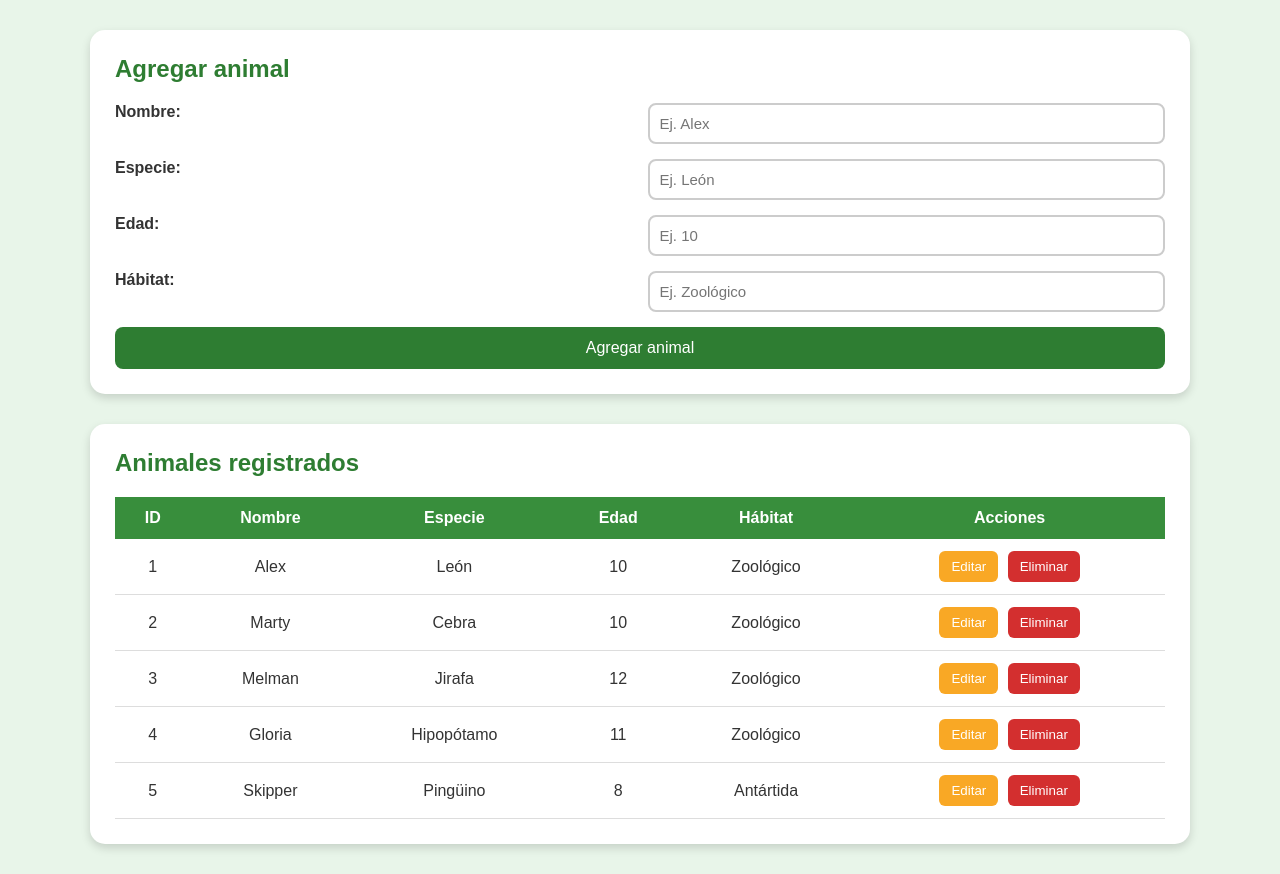
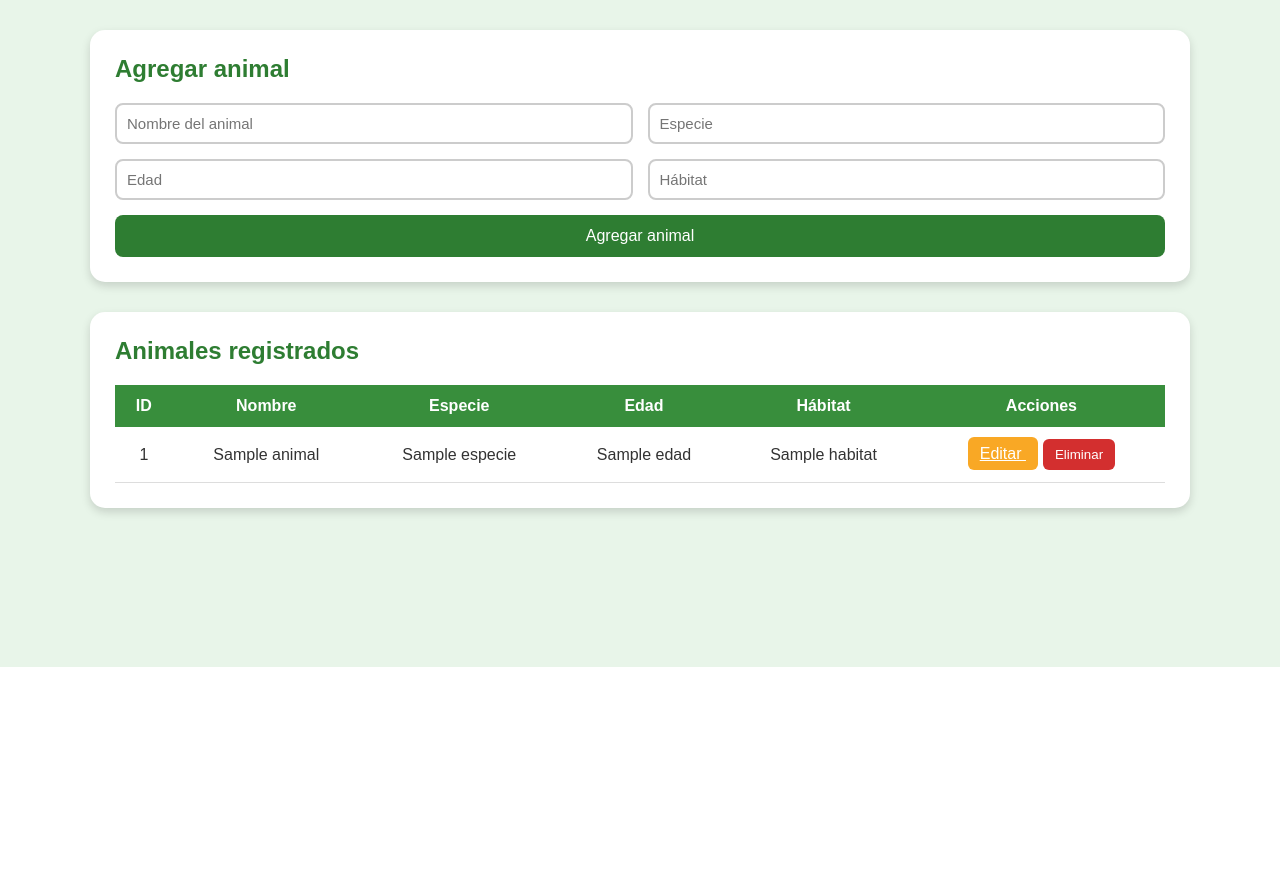
Before and after one commit to Carta-Diamond/zoo, a Flask app: template templates/index.html in a window 1280 px wide. Shown: the part 133-1007 px from the top of the page. After the commit the page ends 800 px from the top, so only its background shows below. Run offline with Flask 3, Linux system fonts and the light colour scheme; the template is opened without the code that fills it: most values are stand-ins (such as "Sample title", 1, 10 or a date in 2020).

Commit message:
Implement CRUD functionality for animal management with Flask and MySQL

```diff
--- a/app.py
+++ b/app.py
@@ -1,10 +1,53 @@
-from flask import Flask, render_template
+from flask import Flask, render_template, request, redirect, url_for
+from persistance.db import (
+    crear_tabla, listar_animales, agregar_animal,
+    obtener_animal, actualizar_animal, eliminar_animal
+)
 
 app = Flask(__name__)
 
-@app.route('/')
+crear_tabla()
+
+@app.route("/")
 def index():
-    return render_template('index.html')
+    return render_template(
+        "index.html",
+        animales=listar_animales()
+    )
 
-if __name__ == '__main__':
+@app.route("/agregar", methods=["POST"])
+def agregar():
+    nombre = request.form["nombre"].strip()
+    especie = request.form["especie"].strip()
+    edad = int(request.form["edad"])
+    habitat = request.form["habitat"].strip()
+
+    agregar_animal(nombre, especie, edad, habitat)
+    return redirect(url_for("index"))
+
+@app.route("/editar/<int:id>", methods=["GET", "POST"])
+def editar(id):
+    animal = obtener_animal(id)
+
+    if animal is None:
+        return redirect(url_for("index"))
+
+    if request.method == "POST":
+        actualizar_animal(
+            id,
+            request.form["nombre"].strip(),
+            request.form["especie"].strip(),
+            int(request.form["edad"]),
+            request.form["habitat"].strip()
+        )
+        return redirect(url_for("index"))
+
+    return render_template("editar.html", animal=animal)
+
+@app.route("/eliminar/<int:id>", methods=["POST"])
+def eliminar(id):
+    eliminar_animal(id)
+    return redirect(url_for("index"))
+
+if __name__ == "__main__":
     app.run()
--- a/requirements.txt
+++ b/requirements.txt
@@ -1,3 +1,4 @@
 Flask==3.1.3
 SQLAlchemy ==2.0.54
 pytest == 8.4.2
+mysql-connector-python==8.1.0
--- a/templates/index.html
+++ b/templates/index.html
@@ -18,18 +18,18 @@
             <section class="formulario">
                 <h2>Agregar animal</h2>
 
-                <form>
-                    <label for="nombre">Nombre:</label>
-                    <input type="text" id="nombre" placeholder="Ej. Alex">
+                <form action="{{ url_for('agregar') }}" method="POST">
+                    <input type="text" id="nombre" name="nombre"
+                        placeholder="Nombre del animal" required>
 
-                    <label for="especie">Especie:</label>
-                    <input type="text" id="especie" placeholder="Ej. León">
+                    <input type="text" id="especie" name="especie"
+                        placeholder="Especie" required>
 
-                    <label for="edad">Edad:</label>
-                    <input type="number" id="edad" placeholder="Ej. 10">
+                    <input type="number" id="edad" name="edad"
+                        placeholder="Edad" min="0" required>
 
-                    <label for="habitat">Hábitat:</label>
-                    <input type="text" id="habitat" placeholder="Ej. Zoológico">
+                    <input type="text" id="habitat" name="habitat"
+                        placeholder="Hábitat" required>
 
                     <button type="submit" class="btn-agregar">
                         Agregar animal
@@ -54,66 +54,36 @@
                     </thead>
 
                     <tbody>
+                        {% for animal in animales %}
                         <tr>
-                            <td>1</td>
-                            <td>Alex</td>
-                            <td>León</td>
-                            <td>10</td>
-                            <td>Zoológico</td>
+                            <td>{{ animal.id }}</td>
+                            <td>{{ animal.nombre }}</td>
+                            <td>{{ animal.especie }}</td>
+                            <td>{{ animal.edad }}</td>
+                            <td>{{ animal.habitat }}</td>
                             <td>
-                                <button class="btn-editar">Editar</button>
-                                <button class="btn-eliminar">Eliminar</button>
+                                <a class="btn-editar"
+                                href="{{ url_for('editar', id=animal.id) }}">
+                                    Editar
+                                </a>
+
+                                <form action="{{ url_for('eliminar', id=animal.id) }}"
+                                    method="POST"
+                                    style="display:inline"
+                                    onsubmit="return confirm('¿Eliminar este animal?')">
+                                    <button type="submit" class="btn-eliminar">
+                                        Eliminar
+                                    </button>
+                                </form>
                             </td>
                         </tr>
+                        {% else %}
+                        <tr>
+                            <td colspan="6">No hay animales registrados.</td>
+                        </tr>
+                        {% endfor %}
+                    </tbody>
 
-                        <tr>
-                            <td>2</td>
-                            <td>Marty</td>
-                            <td>Cebra</td>
-                            <td>10</td>
-                            <td>Zoológico</td>
-                            <td>
-                                <button class="btn-editar">Editar</button>
-                                <button class="btn-eliminar">Eliminar</button>
-                            </td>
-                        </tr>
-
-                        <tr>
-                            <td>3</td>
-                            <td>Melman</td>
-                            <td>Jirafa</td>
-                            <td>12</td>
-                            <td>Zoológico</td>
-                            <td>
-                                <button class="btn-editar">Editar</button>
-                                <button class="btn-eliminar">Eliminar</button>
-                            </td>
-                        </tr>
-
-                        <tr>
-                            <td>4</td>
-                            <td>Gloria</td>
-                            <td>Hipopótamo</td>
-                            <td>11</td>
-                            <td>Zoológico</td>
-                            <td>
-                                <button class="btn-editar">Editar</button>
-                                <button class="btn-eliminar">Eliminar</button>
-                            </td>
-                        </tr>
-
-                        <tr>
-                            <td>5</td>
-                            <td>Skipper</td>
-                            <td>Pingüino</td>
-                            <td>8</td>
-                            <td>Antártida</td>
-                            <td>
-                                <button class="btn-editar">Editar</button>
-                                <button class="btn-eliminar">Eliminar</button>
-                            </td>
-                        </tr>
-                    </tbody>
                 </table>
             </section>
 
```
Also changed, not shown: docker-compose.yml (added, +16 -0 lines), persistance/db.py (added, +81 -0 lines), templates/editar.html (added, +41 -0 lines).
